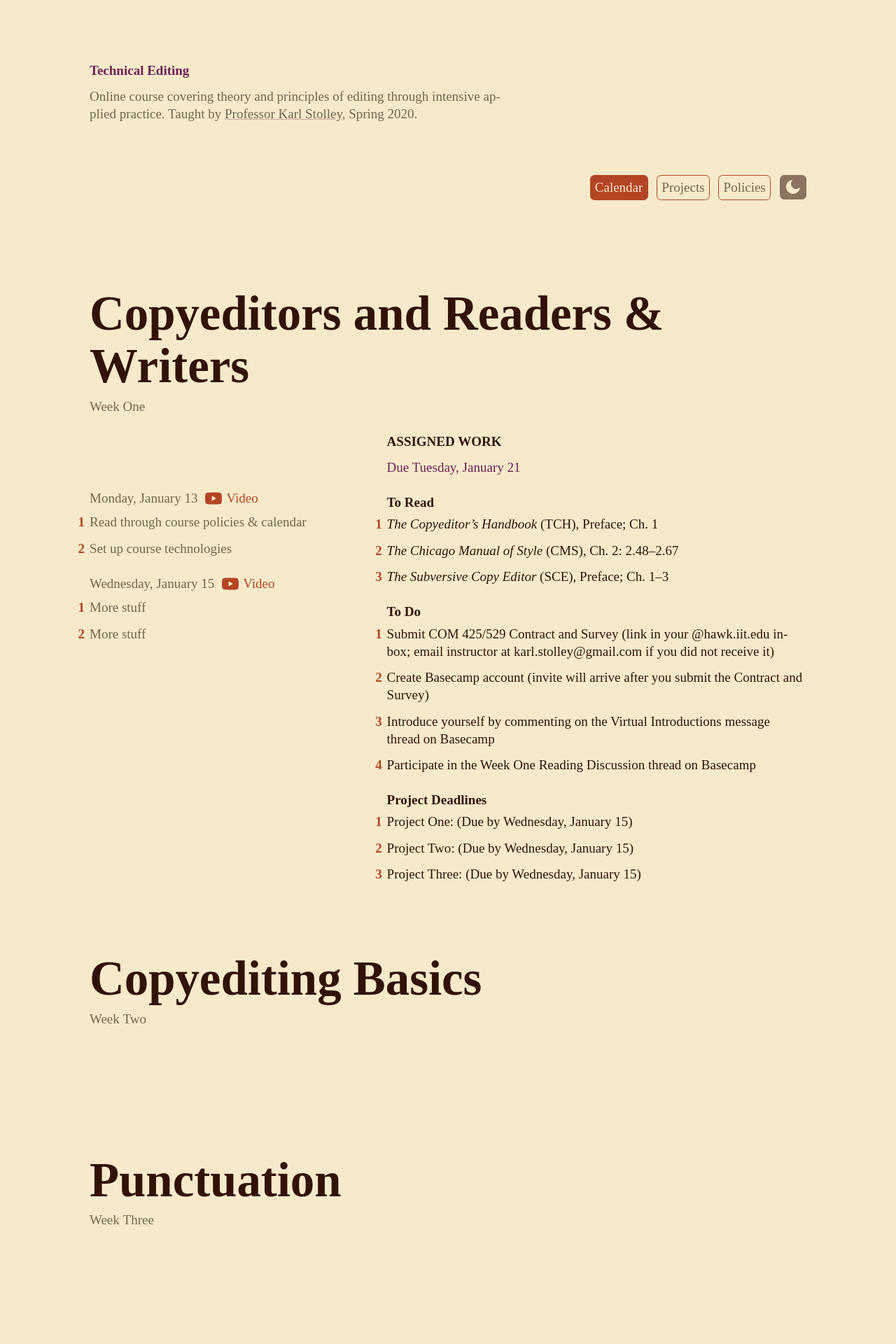
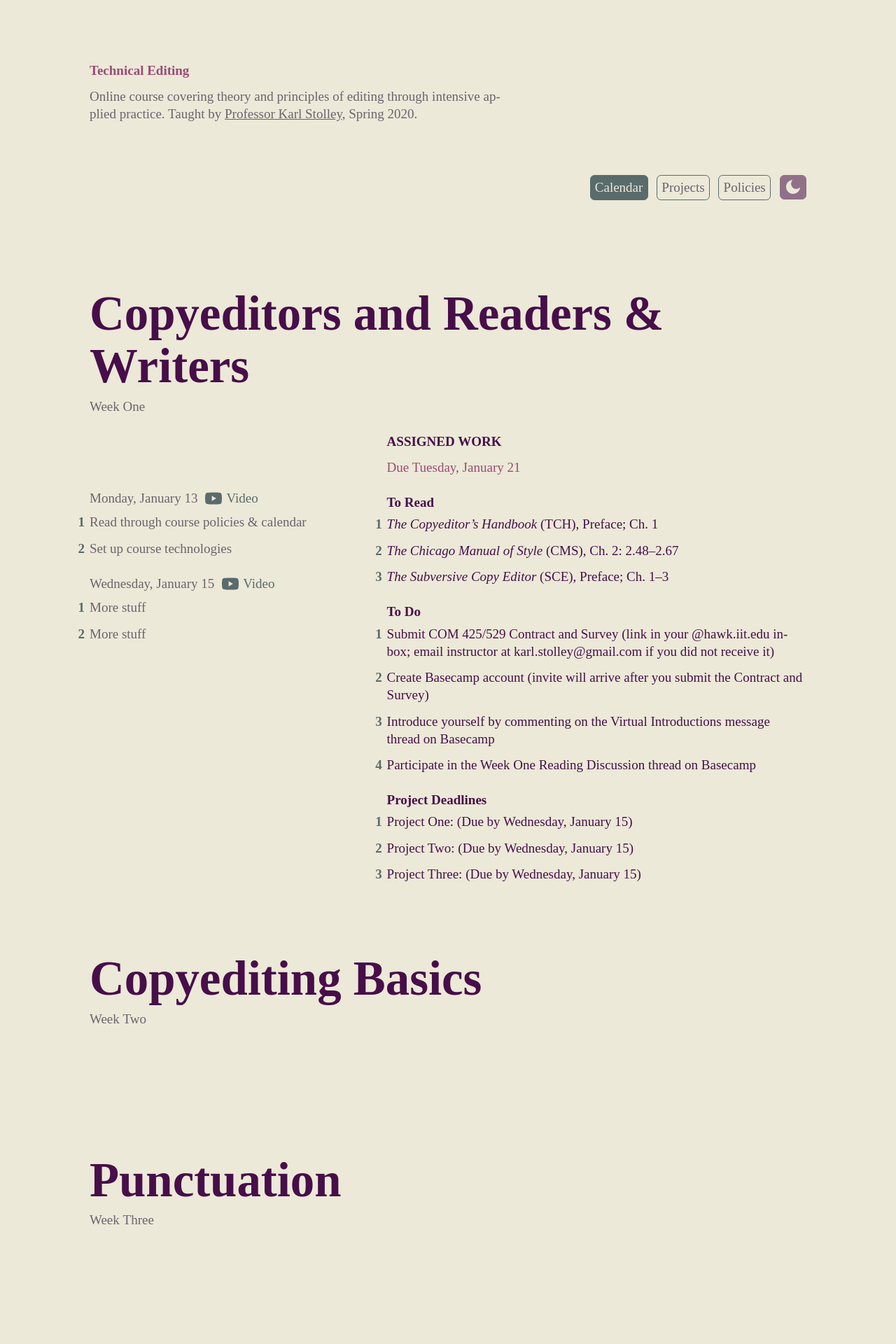
Before and after one commit to karlstolley/jekyll-theme-course, a Jekyll site: the page built from index.md, in a window 1280 px wide. Shown: the top 1920 px of the page at 70% size. Built offline with Jekyll 4.4.1, drawn with Linux system fonts in a browser that asks for light colours; some web fonts are replaced.

Commit message:
Add winter color palette

```diff
--- a/_sass/_colors.scss
+++ b/_sass/_colors.scss
@@ -1,20 +1,21 @@
-$text-color: #321207;
-$back-color: #F6EACB;
-$spot-color: #6C1F55;
-$acnt-color: #B34523;
-$gray-color: #73664E; /* #7F7F7F; */
+$text-color: #470E49;
+$back-color: #ECE9D8;
+$spot-color: #9A4B74;
+$acnt-color: #596B6B;
+$gray-color: #6D626F; /* #7F7F7F; */
 $gray-alter: darken($gray-color, 10%);
-$link-under: transparentize($spot-color, 0.65);
-$curr-color: darken($back-color, 8%);
+$link-under: $acnt-color;
+$curr-color: #D4CCBE;
 
 // Dark mode
-$dk-text-color: #DEDEDE;
-$dk-back-color: #111;
-$dk-spot-color: #FFB700;
-$dk-acnt-color: #FF764D;
-$dk-gray-color: #9E9E9E;
-$dk-link-under: transparentize($dk-spot-color, 0.25);
-$dk-curr-color: darken($dk-gray-color, 45%);
+$dk-text-color: $back-color;
+$dk-back-color: darken($text-color, 10%);
+$dk-spot-color: lighten($spot-color, 5%);
+$dk-acnt-color: #A2BBBC;
+$dk-spot-color: #E5DDB6;
+$dk-gray-color: lighten($gray-color, 30%);
+$dk-link-under: $dk-acnt-color;
+$dk-curr-color: darken($text-color, 12%);
 
 
 // CSS Variables
```
